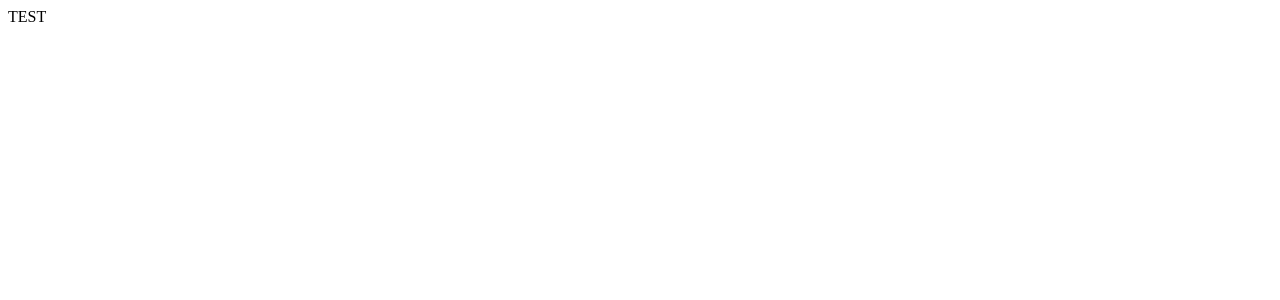
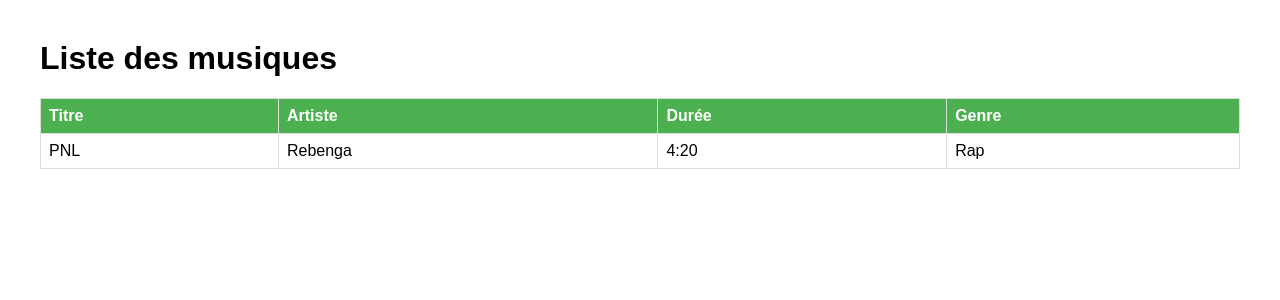
Before and after one commit to esig-ge/comp-tences-thuglifelechauve-cmd, a Django app: page / in a window 1280 px wide. Before the commit the part shown is almost empty. Shown: the top 300 px of the page. Run offline with Django 5.2, Linux system fonts and the light colour scheme; data comes from the database, SQL or seed files in the repository; both versions use the stored data as it was after the commit.

Commit message:
Affichage de base de la liste des musiques avec tableau HTML et CSS minimal

```diff
--- a/ProjetPerso/musique/models.py
+++ b/ProjetPerso/musique/models.py
@@ -3,8 +3,8 @@ from django.db import models
 class Musique(models.Model):
     title = models.CharField(max_length=100)
     artist = models.CharField(max_length=100)
-    duration = models.CharField(max_length=10, blank=True, null=True)  # optionnel
-    genre = models.CharField(max_length=50, blank=True, null=True)      # optionnel
+    duration = models.CharField(max_length=10, blank=True, null=True)
+    genre = models.CharField(max_length=50, blank=True, null=True)
 
     def __str__(self):
-        return f"{self.title} - {self.artist}"
+        return f"{self.title} - {self.artist} - {self.duration} - {self.genre}"
--- a/ProjetPerso/musique/templates/musique/musique_list.html
+++ b/ProjetPerso/musique/templates/musique/musique_list.html
@@ -1,6 +1,36 @@
 <!DOCTYPE html>
 <html lang="fr">
+
 <head>
+    {% load static %}
     <meta charset="UTF-8">
     <title>Liste des musiques</title>
-<body>TEST</body>
+    <link rel="stylesheet" href="{% static 'musique/style.css' %}">
+</head>
+<body>
+    <h1>Liste des musiques</h1>
+
+    <table>
+        <thead>
+            <tr>
+                <th>Titre</th>
+                <th>Artiste</th>
+                <th>Durée</th>
+                <th>Genre</th>
+            </tr>
+        </thead>
+        <tbody>
+            {% for musique in musiques %}
+            <tr>
+                <td>{{ musique.title }}</td>
+                <td>{{ musique.artist }}</td>
+                <td>{{ musique.duration }}</td>
+                <td>{{ musique.genre }}</td>
+            </tr>
+            {% empty %}
+            <tr><td colspan="4">Aucune musique disponible</td></tr>
+            {% endfor %}
+        </tbody>
+    </table>
+</body>
+</html>
--- /dev/null
+++ b/ProjetPerso/musique/templates/musique/style.css
@@ -0,0 +1,25 @@
+body {
+    font-family: Arial, sans-serif;
+    margin: 40px;
+}
+
+table {
+    width: 100%;
+    border-collapse: collapse;
+    margin-top: 20px;
+}
+
+th, td {
+    border: 1px solid #ddd;
+    padding: 8px;
+    text-align: left;
+}
+
+th {
+    background-color: #4CAF50;
+    color: white;
+}
+
+tr:nth-child(even) {
+    background-color: #f9f9f9;
+}
--- a/ProjetPerso/musique/views.py
+++ b/ProjetPerso/musique/views.py
@@ -1,31 +1,28 @@
 from django.shortcuts import render, redirect, get_object_or_404
 from .models import Musique
-
 def musique_list(request):
-    musiques = Musique.objects.all()
-
-    # Gestion du formulaire (CREATE ou UPDATE)
+    # CREATE
     if request.method == "POST":
-        musique_id = request.POST.get("musique_id")
-        titre = request.POST.get("titre")
-        artiste = request.POST.get("artiste")
-        duree = request.POST.get("duree")
-        genre = request.POST.get("genre")
-
-        if musique_id:  # UPDATE
+        action = request.POST.get("action")
+        if action == "add":
+            title = request.POST.get("title")
+            artist = request.POST.get("artist")
+            duration = request.POST.get("duration")
+            genre = request.POST.get("genre")
+            Musique.objects.create(title=title, artist=artist, duration=duration, genre=genre)
+        elif action == "edit":
+            musique_id = request.POST.get("musique_id")
             musique = get_object_or_404(Musique, id=musique_id)
-            musique.title = titre
-            musique.artist = artiste
-            musique.duration = duree
-            musique.genre = genre
+            musique.title = request.POST.get("title")
+            musique.artist = request.POST.get("artist")
+            musique.duration = request.POST.get("duration")
+            musique.genre = request.POST.get("genre")
             musique.save()
-        else:  # CREATE
-            Musique.objects.create(
-                title=titre,
-                artist=artiste,
-                duration=duree,
-                genre=genre
-            )
+        elif action == "delete":
+            musique_id = request.POST.get("musique_id")
+            musique = get_object_or_404(Musique, id=musique_id)
+            musique.delete()
         return redirect("musique_list")
 
+    musiques = Musique.objects.all()
     return render(request, "musique/musique_list.html", {"musiques": musiques})
```
Also changed, not shown: db.sqlite3, 1 other file.
